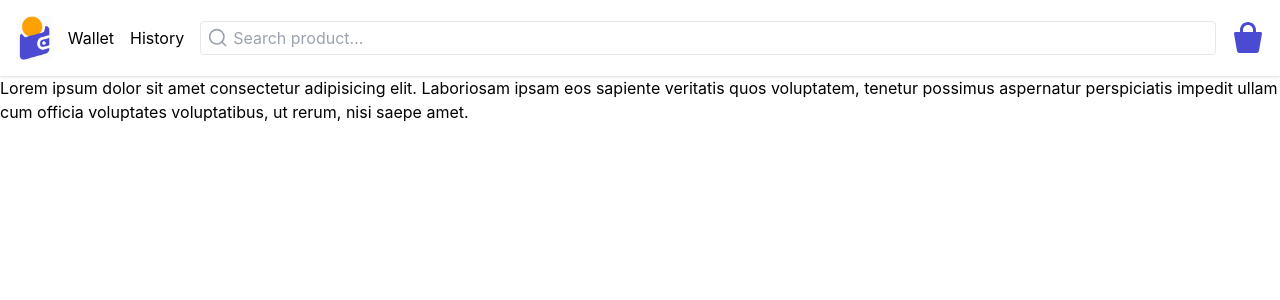
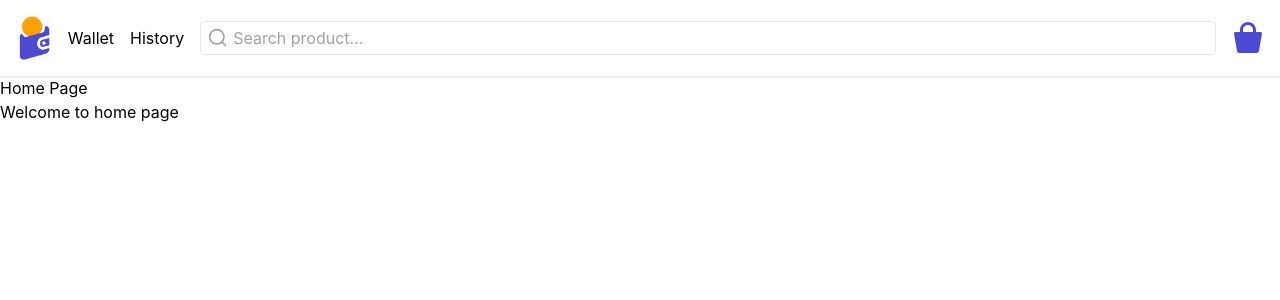
Before and after one commit to Ray-03/wallet-tracker, a Vue app: page / in a window 1280 px wide. Shown: the top 300 px of the page. Built offline with nearby package versions, Linux system fonts and the light colour scheme.

Commit message:
feat: add router view

```diff
--- a/src/App.vue
+++ b/src/App.vue
@@ -7,8 +7,6 @@ import AppNav from './components/AppNav.vue'
     <AppNav />
   </header>
   <main>
-    Lorem ipsum dolor sit amet consectetur adipisicing elit. Laboriosam ipsam eos sapiente veritatis
-    quos voluptatem, tenetur possimus aspernatur perspiciatis impedit ullam cum officia voluptates
-    voluptatibus, ut rerum, nisi saepe amet.
+    <router-view />
   </main>
 </template>
```
